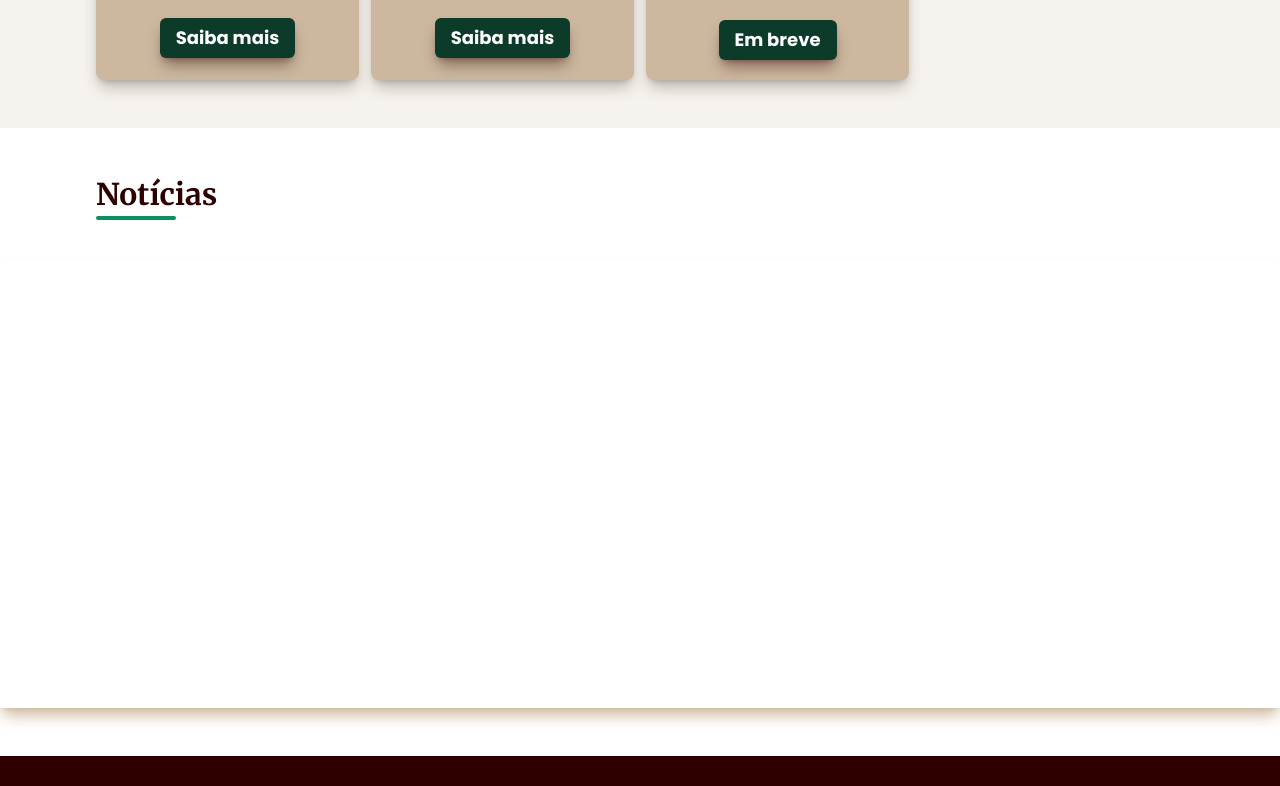
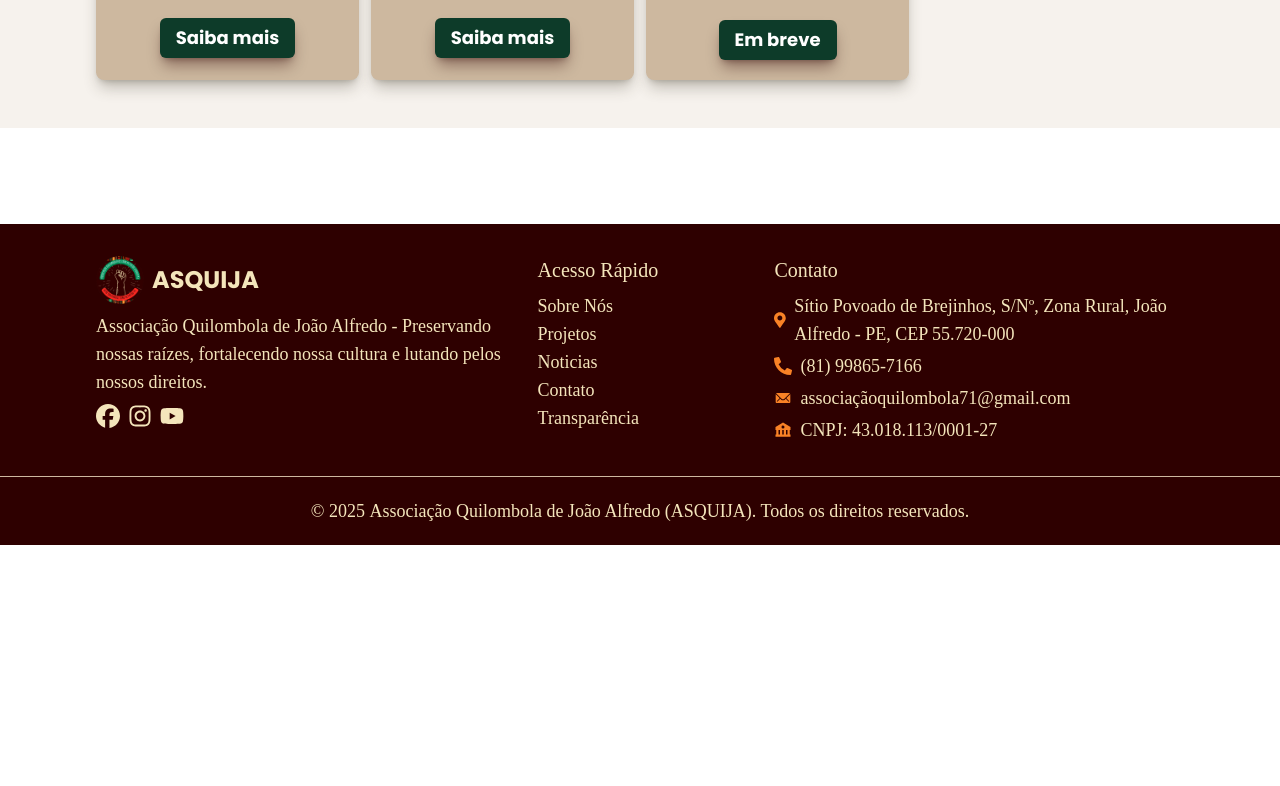
Before and after one commit to svitordev/ASQUIJA, a Next.js app: page / in a window 1280 px wide. Shown: the part 1960-2746 px from the top of the page. After the commit the page ends 2505 px from the top, so only its background shows below. Built offline with nearby package versions, Linux system fonts and the light colour scheme.

Commit message:
att 10/06 2

```diff
--- a/src/app/page.jsx
+++ b/src/app/page.jsx
@@ -7,6 +7,7 @@ import { Title } from "@/components/Title";
 import Link from "next/link";
 import { FaArrowRight } from "react-icons/fa";
 import { FaFacebook, FaInstagram, FaYoutube } from "react-icons/fa6";
+import { news } from "@/data/news";
 
 export default function Home() {
   return (
@@ -135,22 +136,23 @@ export default function Home() {
               }
               link=""
             />
-
           </div>
         </section>
 
-        <section
-          id="news"
-          className="space-y-10 py-12"
-        >
-        <div className="px-4 lg:px-12 xl:px-24 2xl:px-32 3xl:px-56">
-          <Title>Notícias</Title>
-        </div>
+        <section id="news" className="space-y-10 py-12">
+          {news.length !== 0 ? (
+            <>
+              <div className="px-4 lg:px-12 xl:px-24 2xl:px-32 3xl:px-56">
+                <Title>Notícias</Title>
+              </div>
 
-          <div className="w-full mx-0">
-
-            <CarouselNews />
-          </div>
+              <div className="w-full mx-0">
+                <CarouselNews news={news} />
+              </div>
+            </>
+          ) : (
+            ""
+          )}
 
           {/* <div className="w-full md:w-1/3 2xl:w-2/5 space-y-10">
             <Title center={true}>Redes Sociais</Title>
--- a/src/components/NewsCarousel/index.jsx
+++ b/src/components/NewsCarousel/index.jsx
@@ -1,8 +1,7 @@
 'use client';
 import { Carousel } from "@material-tailwind/react";
 import { News } from "./news";
-import { news } from "@/data/news";
-export const CarouselNews = () => {
+export const CarouselNews = ({news}) => {
 
 
   return (
```
